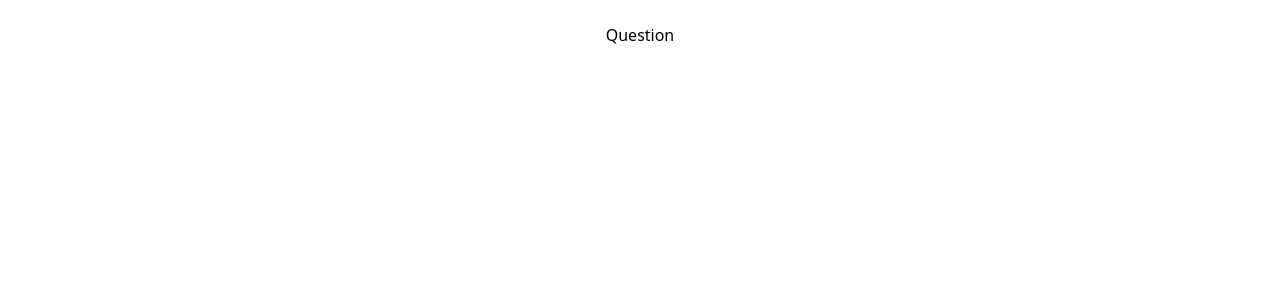
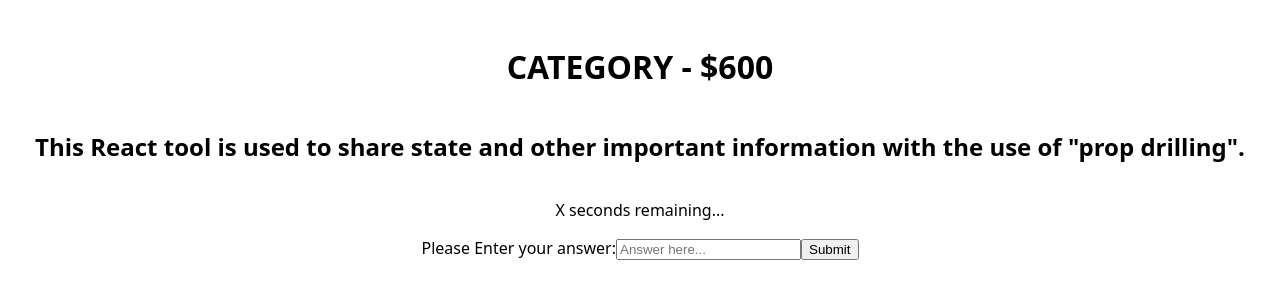
Before and after one commit to Ochoa-Projects/react-jeopardy, a Next.js app: page /gameboard/questions/1 in a window 1280 px wide. Shown: the top 300 px of the page. Built offline with nearby package versions, Linux system fonts and the light colour scheme.

Commit message:
add jsx structure

```diff
--- a/pages/gameboard/questions/[id]/index.js
+++ b/pages/gameboard/questions/[id]/index.js
@@ -1,5 +1,21 @@
 import PageContainer from "../../../../components/PageContainer";
 
 export default function Question() {
-  return <PageContainer>Question</PageContainer>;
+  return (
+    <PageContainer>
+      <h1>CATEGORY - $600</h1>
+      <div>
+        <h2>
+          This React tool is used to share state and other important information
+          with the use of "prop drilling".
+        </h2>
+      </div>
+      <p>X seconds remaining...</p>
+      <form method="post">
+        <label for="answer">Please Enter your answer:</label>
+        <input id="answer" placeholder="Answer here..." />
+        <button type="submit">Submit</button>
+      </form>
+    </PageContainer>
+  );
 }
```
